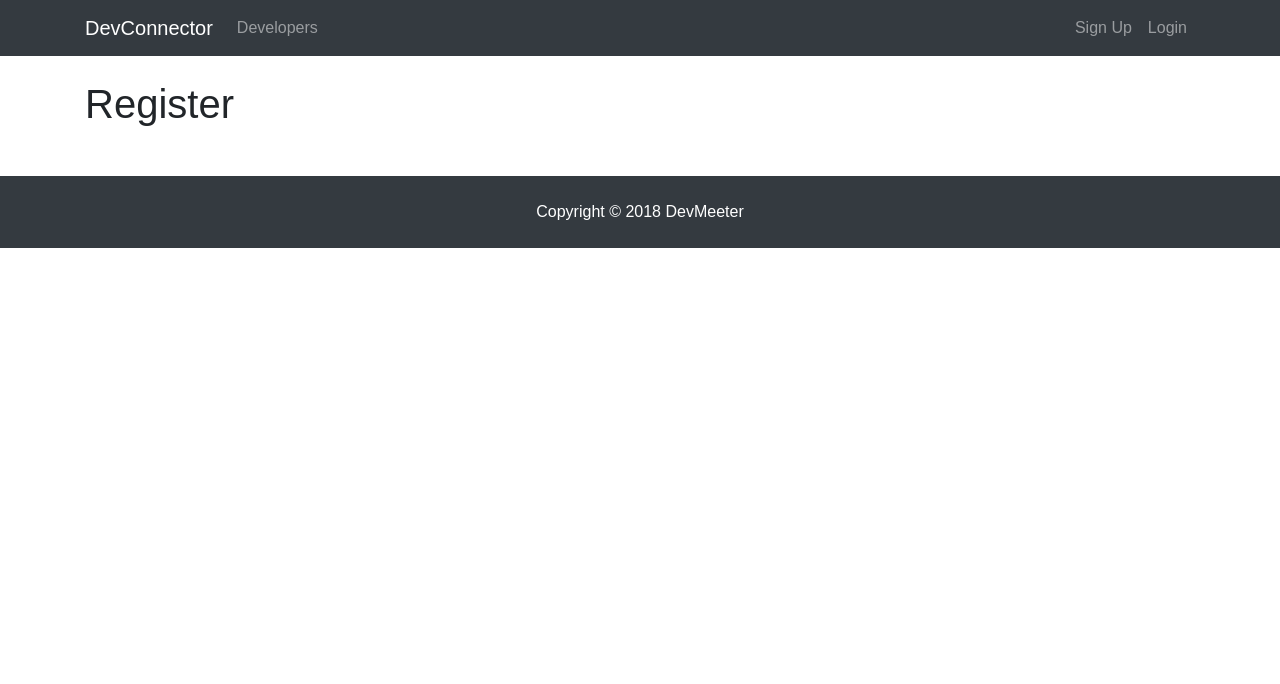
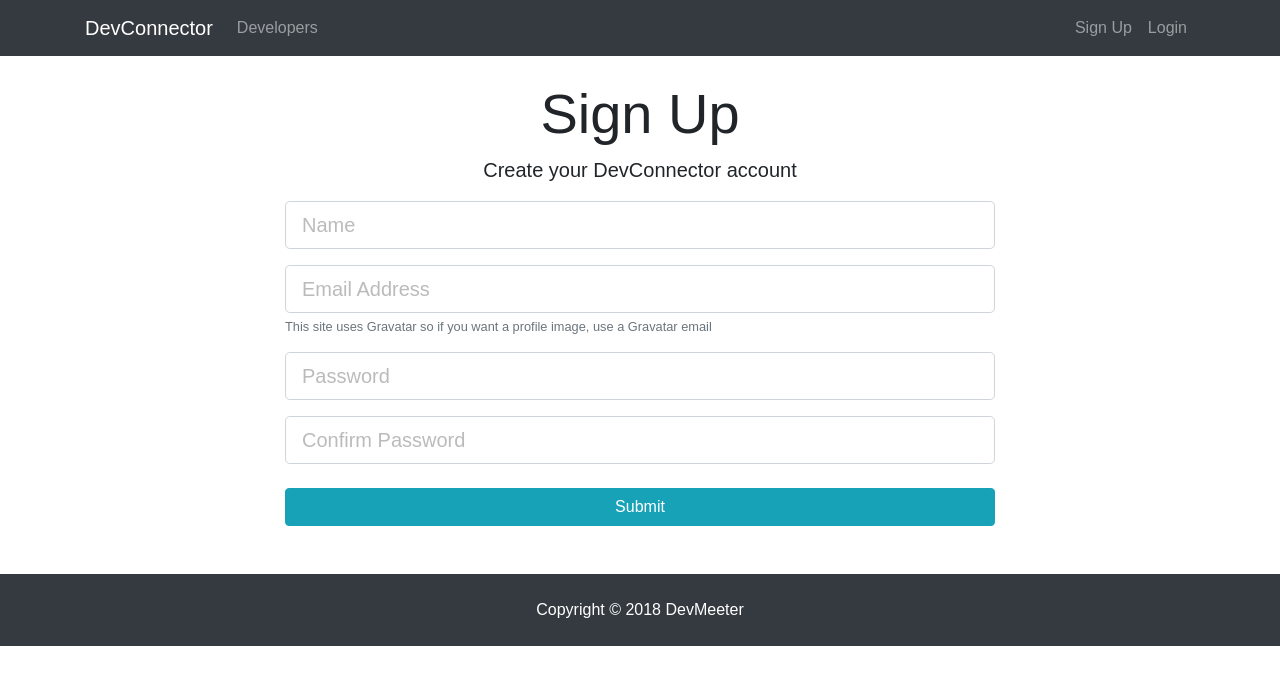
Before and after one commit to mpskierbg/DevMeeter, a React (Create React App) app in the folder client/: page /register in a window 1280 px wide. Shown: the top 684 px of the page. Built offline with nearby package versions, Linux system fonts and the light colour scheme.

Commit message:
login and registerforms

```diff
--- a/client/src/components/auth/Login.js
+++ b/client/src/components/auth/Login.js
@@ -1,10 +1,68 @@
 import React, { Component } from "react";
 
 class Login extends Component {
+  constructor() {
+    super();
+    this.state = {
+      email: "",
+      password: "",
+      errors: {}
+    };
+
+    this.onChange = this.onChange.bind(this);
+    this.onSubmit = this.onSubmit.bind(this);
+  }
+
+  onSubmit(e) {
+    e.preventDefault();
+
+    const user = {
+      email: this.state.email,
+      password: this.state.password
+    };
+
+    console.log(user);
+  }
+
+  onChange(e) {
+    this.setState({ [e.target.name]: e.target.value });
+  }
   render() {
     return (
-      <div>
-        <h1>login</h1>
+      <div className="login">
+        <div className="container">
+          <div className="row">
+            <div className="col-md-8 m-auto">
+              <h1 className="display-4 text-center">Log In</h1>
+              <p className="lead text-center">
+                Sign in to your DevConnector account
+              </p>
+              <form onSubmit={this.onSubmit}>
+                <div className="form-group">
+                  <input
+                    type="email"
+                    className="form-control form-control-lg"
+                    placeholder="Email Address"
+                    name="email"
+                    value={this.state.email}
+                    onChange={this.onChange}
+                  />
+                </div>
+                <div className="form-group">
+                  <input
+                    type="password"
+                    className="form-control form-control-lg"
+                    placeholder="Password"
+                    name="password"
+                    value={this.state.password}
+                    onChange={this.onChange}
+                  />
+                </div>
+                <input type="submit" className="btn btn-info btn-block mt-4" />
+              </form>
+            </div>
+          </div>
+        </div>
       </div>
     );
   }
--- a/client/src/components/auth/Register.js
+++ b/client/src/components/auth/Register.js
@@ -1,10 +1,97 @@
 import React, { Component } from "react";
 
 class Register extends Component {
+  constructor() {
+    super();
+    this.state = {
+      name: "",
+      email: "",
+      password: "",
+      password2: "",
+      errors: {}
+    };
+
+    this.onChange = this.onChange.bind(this);
+    this.onSubmit = this.onSubmit.bind(this);
+  }
+
+  onChange(e) {
+    this.setState({ [e.target.name]: e.target.value });
+  }
+
+  onSubmit(e) {
+    e.preventDefault();
+
+    const newUser = {
+      name: this.state.name,
+      email: this.state.email,
+      password: this.state.password,
+      password2: this.state.password2
+    };
+
+    console.log(newUser);
+  }
+
   render() {
     return (
-      <div>
-        <h1>Register</h1>
+      <div className="register">
+        <div className="container">
+          <div className="row">
+            <div className="col-md-8 m-auto">
+              <h1 className="display-4 text-center">Sign Up</h1>
+              <p className="lead text-center">
+                Create your DevConnector account
+              </p>
+              <form onSubmit={this.onSubmit}>
+                <div className="form-group">
+                  <input
+                    type="text"
+                    className="form-control form-control-lg"
+                    placeholder="Name"
+                    name="name"
+                    value={this.state.name}
+                    onChange={this.onChange}
+                  />
+                </div>
+                <div className="form-group">
+                  <input
+                    type="email"
+                    className="form-control form-control-lg"
+                    placeholder="Email Address"
+                    name="email"
+                    value={this.state.email}
+                    onChange={this.onChange}
+                  />
+                  <small className="form-text text-muted">
+                    This site uses Gravatar so if you want a profile image, use
+                    a Gravatar email
+                  </small>
+                </div>
+                <div className="form-group">
+                  <input
+                    type="password"
+                    className="form-control form-control-lg"
+                    placeholder="Password"
+                    name="password"
+                    value={this.state.password}
+                    onChange={this.onChange}
+                  />
+                </div>
+                <div className="form-group">
+                  <input
+                    type="password"
+                    className="form-control form-control-lg"
+                    placeholder="Confirm Password"
+                    name="password2"
+                    value={this.state.password2}
+                    onChange={this.onChange}
+                  />
+                </div>
+                <input type="submit" className="btn btn-info btn-block mt-4" />
+              </form>
+            </div>
+          </div>
+        </div>
       </div>
     );
   }
```
